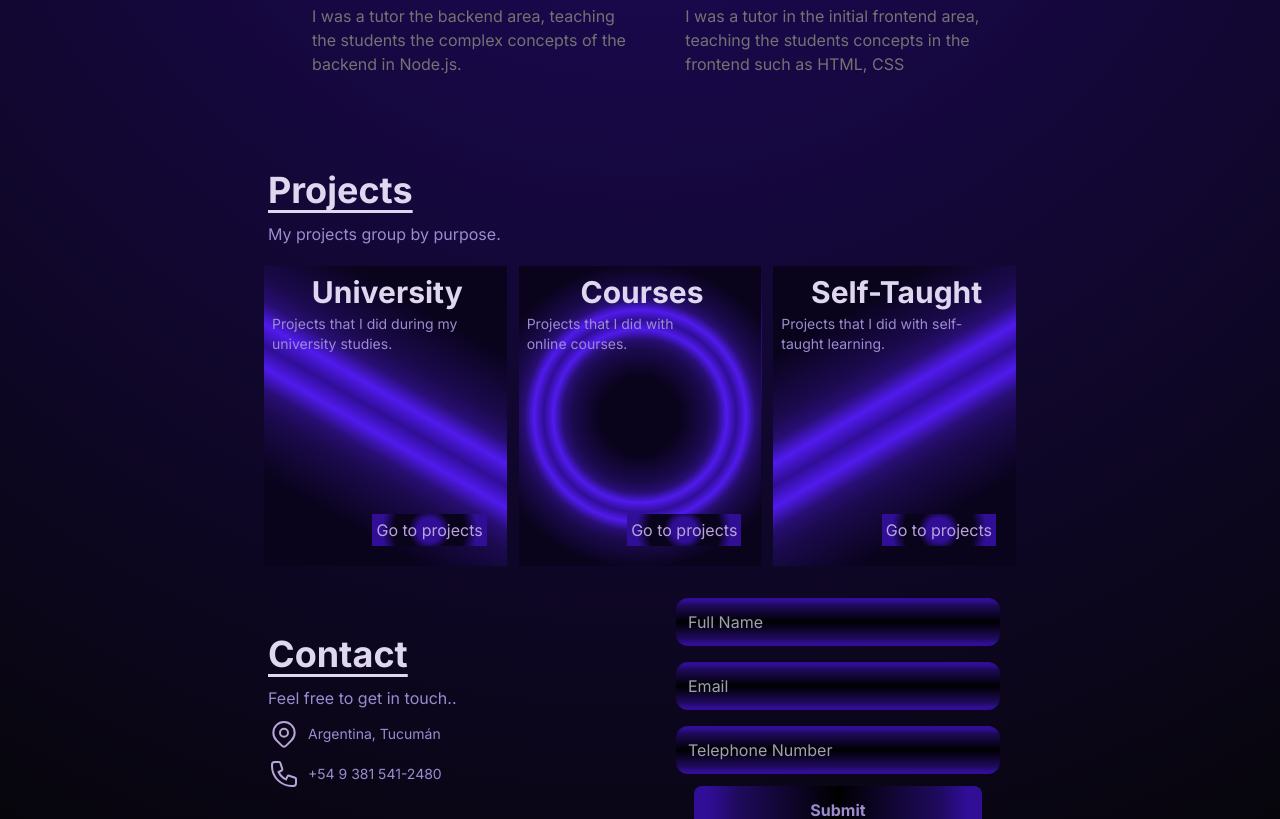
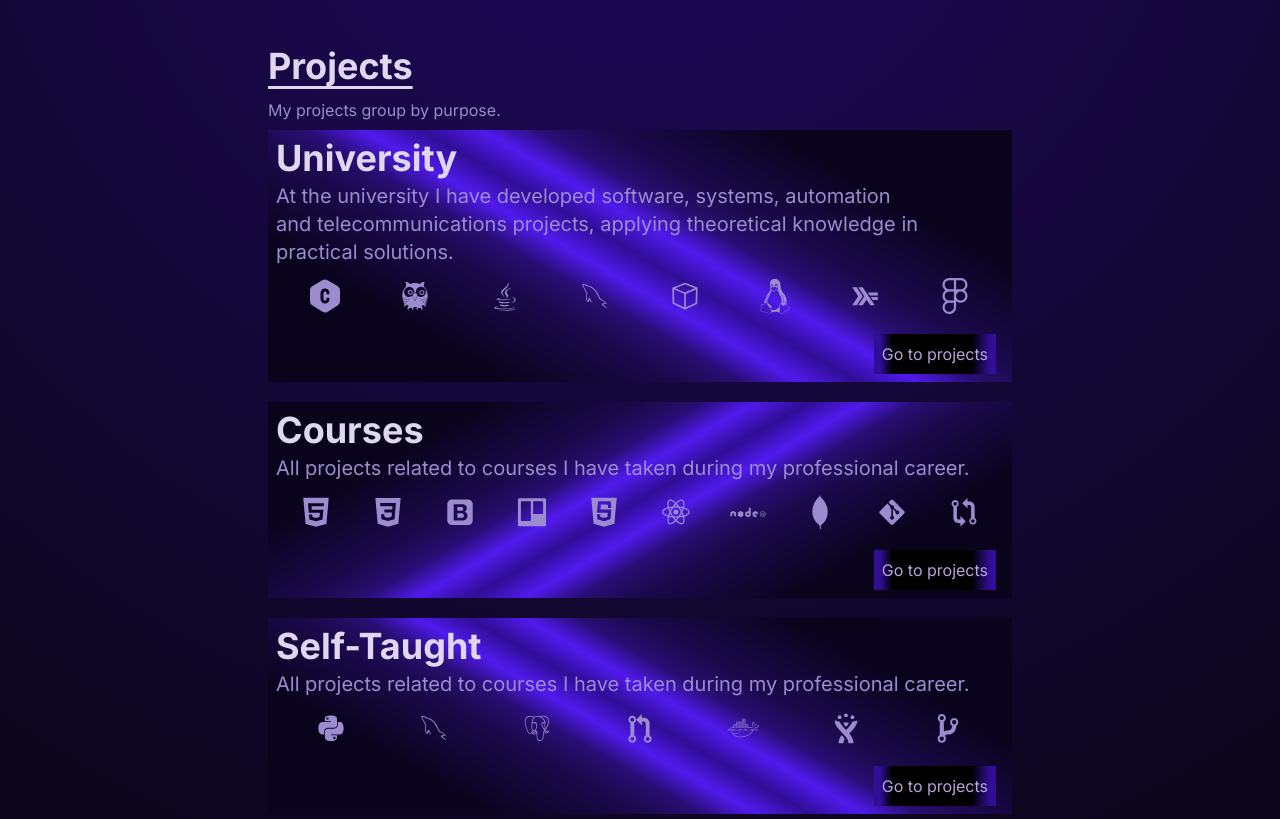
Before and after one commit to FranprzDev/Portfolio-FprzDev, a Next.js app: page / in a window 1280 px wide. Shown: the part 1608-2427 px from the top of the page. Built offline with nearby package versions, Linux system fonts and the light colour scheme.

Commit message:
Add new things, change card projects, change the smooth, change the paddings & margins

```diff
--- a/package.json
+++ b/package.json
@@ -12,7 +12,8 @@
     "next": "14.2.4",
     "react": "^18",
     "react-dom": "^18",
-    "react-icons": "^5.2.1"
+    "react-icons": "^5.2.1",
+    "swiper": "^11.1.4"
   },
   "devDependencies": {
     "eslint": "^8.57.0",
--- a/src/app/Components/Contact.jsx
+++ b/src/app/Components/Contact.jsx
@@ -1,6 +1,6 @@
 function Contact() {
   return (
-    <section className="w-full max-w-3xl flex justify-center">
+    <section className="w-full max-w-3xl flex justify-center" id="contact">
       <article className="grid grid-cols-1 md:grid-cols-2 w-full">
         <div className="pl-3 sm:rounded-lg md:flex md:flex-col md:justify-center lg:auto-cols-max">
           {/* Pate del Contacto */}
--- a/src/app/Components/Education.jsx
+++ b/src/app/Components/Education.jsx
@@ -17,7 +17,7 @@ function Education() {
               university.
             </p>
           </div>
-          <div className="flex flex-col justify-center divide-y divide-slate-200 [&>*]:py-16">
+          <div className="flex flex-col justify-center divide-y divide-slate-200 [&>*]:py-4">
             <div className="w-full max-w-3xl mx-auto">
               <div className="pr-3 space-y-8 relative before:absolute before:inset-0 before:ml-5 before:-translate-x-px md:before:mx-auto md:before:translate-x-0 before:h-full before:w-0.5 before:bg-gradient-to-b before:from-transparent before:via-slate-300 before:to-transparent">
                 <div className="relative flex items-center justify-between md:justify-normal md:odd:flex-row-reverse group is-active">
--- a/src/app/Components/LaboralExperience.jsx
+++ b/src/app/Components/LaboralExperience.jsx
@@ -5,7 +5,7 @@ function LaboralExperience() {
   return (
     <section className="w-full flex justify-center mb-3">
       <div className="w-full flex max-w-3xl justify-center items-start flex-col pl-3">
-        <article className="pb-4">
+        <article className="pb-2 lg:pb-0">
           <h2 className="text-4xl text-first text-start underline underline-offset-[7px] font-bold inline-block">
             Laboral Experience
           </h2>
@@ -13,8 +13,8 @@ function LaboralExperience() {
             Here you can see my laboral experience.
           </p>
         </article>
-        <div className="pt-2 mt-3 lg:h-[300px] flex items-center md:pl-3">
-          <ol class="border-s border-first lg:flex lg:justify-center lg:gap-6 lg:border-s-0 lg:border-t md:ml-2">
+        <div className="pt-2 mt-3 md:pt-0 md:mt-0 lg:h-[300px] flex items-center md:pl-3">
+          <ol className="border-s border-first lg:flex lg:justify-center lg:gap-6 lg:border-s-0 lg:border-t md:ml-2">
             <ListItemExperience
               date={"November 2023 - May 2024"}
               job={"Advanced Backend Tutor"}
--- a/src/app/Components/Navbar.jsx
+++ b/src/app/Components/Navbar.jsx
@@ -85,7 +85,7 @@ function Navbar() {
         >
           <li>
             <a
-              href="#"
+              href="#education"
               className="text-sm text-first hover:text-third underline-animation flex justify-center items-center gap-3"
             >
               About
@@ -93,7 +93,7 @@ function Navbar() {
           </li>
           <li>
             <a
-              href="#"
+              href="#projects"
               className="text-sm text-first hover:text-third underline-animation flex justify-center items-center gap-3"
             >
               Projects
@@ -101,7 +101,7 @@ function Navbar() {
           </li>
           <li>
             <a
-              href="#"
+              href="#contact"
               className="text-sm text-first hover:text-third underline-animation flex justify-center items-center gap-3"
             >
               Contact
--- a/src/app/Components/Projects.jsx
+++ b/src/app/Components/Projects.jsx
@@ -1,58 +1,109 @@
+import { TbHexagonLetterCFilled } from "react-icons/tb";
+import {
+  DiBootstrap,
+  DiCss3,
+  DiProlog,
+  DiPython,
+  DiReact,
+  DiNodejs,
+  DiMongodb,
+  DiMysql,
+  DiJava,
+  DiJavascript,
+  DiHtml5,
+  DiNetbeans,
+  DiLinux,
+  DiHaskell,
+  DiGithub,
+  DiGitPullRequest,
+  DiGitMerge,
+  DiGitCompare,
+  DiGitBranch,
+  DiGit,
+  DiDocker,
+  DiDatabase,
+  DiPostgresql,
+  DiAtlassian,
+  DiTrello,
+  DiJira,
+} from "react-icons/di";
+import { FaFigma } from "react-icons/fa6";
+import Link from "next/link";
+
+import { ProjectsArray } from "../Constants/Projects";
+
 function Projects() {
   return (
     <section className="w-full flex justify-center" id="projects">
       <div className="w-full flex max-w-3xl justify-center items-start flex-col ">
-        <article className="pl-3 inline pb-5">
+        <article className="pl-3 inline pb-2">
           <h2 className="text-4xl text-first text-start underline underline-offset-[7px] font-bold inline-block">
             Projects
           </h2>
           <p className="pt-3 text-third">My projects group by purpose.</p>
         </article>
 
-        <article className="flex flex-col justify-center gap-3 px-2 w-full md:h-[400px] lg:h-[300px] lg:flex lg:flex-row lg:justify-center">
-        <div className="relative col-span-12 xl:w-[400px] lg:col-span-4 bg-project-end h-[200px] md:h-[300px] inline-block">
-            <div className="absolute inset-0 bg-project-first backdrop-blur-lg"></div>
-            <h3 className="relative text-3xl text-center text-first font-bold mt-2 pl-1">
-              University
-            </h3>
-            <p className="relative text-sm text-start font-italic text-third mt-1 text-pretty pl-2">
-              Projects that I did during my university studies.
-            </p>
-            <a
-            href="/Project?type=University"
-            className="absolute bg-project-button text-second hover:text-first right-5 bottom-5 z-2 font-italic rounded-50 p-1">
-              Go to projects
-            </a>
-          </div>
-          <div className="relative col-span-12 xl:w-[400px] lg:col-span-4 bg-project-end h-[200px] md:h-[300px] inline-block">
-            <div className="absolute inset-0 bg-project-middle backdrop-blur-lg"></div>
-            <h3 className="relative text-3xl text-center text-first font-bold mt-2 pl-1">
-              Courses
-            </h3>
-            <p className="relative text-sm text-start font-italic text-third mt-1 text-pretty pl-2">
-              Projects that I did with online courses.
-            </p>
-            <a
-            href="/Project?type=Courses"
-            className="absolute bg-project-button text-second hover:text-first right-5 bottom-5 z-2 font-italic rounded-50 p-1">
-              Go to projects
-            </a>
-          </div>
-          <div className="relative col-span-12 xl:w-[400px] lg:col-span-4 bg-project-end h-[200px] md:h-[300px] inline-block">
-            <div className="absolute inset-0 bg-project-end backdrop-blur-lg"></div>
-            <h3 className="relative text-3xl text-center text-first font-bold mt-2 pl-1">
-              Self-Taught
-            </h3>
-            <p className="relative text-sm text-start font-italic text-third mt-1 text-pretty pl-2">
-              Projects that I did with self-taught learning.
-            </p>
-            <a
-            href="/Project?type=SelfTaught"
-            className="absolute bg-project-button text-second hover:text-first right-5 bottom-5 z-2 font-italic rounded-50 p-1">
-              Go to projects
-            </a>
-          </div>
-        </article>
+        <section className="w-full flex flex-col justify-cente align-items-center gap-2 max-w-3xl sm:gap-5">
+          {ProjectsArray.map((item, index) => (
+            <article className={`mx-3 ${
+              index % 2 == 0 ? "bg-project-first" : "bg-project-end"
+            }`} key={index}>
+              <h3 className="relative text-pretty text-lg sm:text-xl text-start text-first font-bold mt-2 pl-2 md:text-3xl lg:text-4xl md:text-balance">
+                {item?.nameEN ? item?.nameEN : "Project"}
+              </h3>
+              <p className="relative text-sm text-start text-pretty font-italic text-third mt-1 pl-2 md:text-lg lg:text-xl">
+                {item?.descriptionEN ? item?.descriptionEN : "Description"}
+              </p>
+
+              <div className="w-full px-3 py-3 flex justify-around">
+                {
+                  item.nameEN === "University" ? (
+                    <>
+                      <TbHexagonLetterCFilled className="text-2xl lg:text-3xl xl:text-4xl text-third hover:text-first" />
+                      <DiProlog className="text-2xl text-third hover:text-first lg:text-3xl xl:text-4xl" />
+                      <DiJava className="text-2xl text-third hover:text-first lg:text-3xl xl:text-4xl" />
+                      <DiMysql className="text-2xl text-third hover:text-first lg:text-3xl xl:text-4xl" />
+                      <DiNetbeans className="text-2xl text-third hover:text-first lg:text-3xl xl:text-4xl" />
+                      <DiLinux className="text-2xl text-third hover:text-first lg:text-3xl xl:text-4xl" />
+                      <DiHaskell className="text-2xl text-third hover:text-first lg:text-3xl xl:text-4xl" />
+                      <FaFigma className="text-2xl text-third hover:text-first lg:text-3xl xl:text-4xl" />
+                    </>
+                  ) : item.nameEN === "Courses" ? (
+                    <>
+                      <DiHtml5 className="text-2xl text-third hover:text-first lg:text-3xl xl:text-4xl" />
+                      <DiCss3 className="text-2xl text-third hover:text-first lg:text-3xl xl:text-4xl" />
+                      <DiBootstrap className="text-2xl text-third hover:text-first lg:text-3xl xl:text-4xl" />
+                      <DiTrello className="text-2xl text-third hover:text-first lg:text-3xl xl:text-4xl" />
+                      <DiJavascript className="text-2xl text-third hover:text-first lg:text-3xl xl:text-4xl" />
+                      <DiReact className="text-2xl text-third hover:text-first lg:text-3xl xl:text-4xl" />
+                      <DiNodejs className="text-2xl text-third hover:text-first lg:text-3xl xl:text-4xl" />
+                      <DiMongodb className="text-2xl text-third hover:text-first lg:text-3xl xl:text-4xl" />
+                      <DiGit className="text-2xl text-third hover:text-first lg:text-3xl xl:text-4xl" />
+
+                      <DiGitCompare className="text-2xl text-third hover:text-first lg:text-3xl xl:text-4xl" />
+                    </>
+                  ) : (
+                    <>
+                      <DiPython className="text-2xl text-third hover:text-first lg:text-3xl xl:text-4xl" />
+                      <DiMysql className="text-2xl text-third hover:text-first lg:text-3xl xl:text-4xl" />
+                      <DiPostgresql className="text-2xl text-third hover:text-first lg:text-3xl xl:text-4xl" />
+                      <DiGitPullRequest className="text-2xl text-third hover:text-first lg:text-3xl xl:text-4xl" />
+                      <DiDocker className="text-2xl text-third hover:text-first lg:text-3xl xl:text-4xl" />
+                      <DiJira className="text-2xl text-third hover:text-first lg:text-3xl xl:text-4xl" />
+                      <DiGitBranch className="text-2xl text-third hover:text-first lg:text-3xl xl:text-4xl" />
+                    </>
+                  )
+                }
+              </div>
+
+              <div className="w-full flex justify-end pr-4">
+                <Link
+                className="bg-project-button text-second hover:text-first font-italic rounded-50 p-2 my-2"
+                href={`/Project?type=${item.nameEN}`}>Go to projects</Link>
+              </div>
+            </article>
+          ))}
+        </section>
       </div>
     </section>
   );
--- a/src/app/Constants/Projects.js
+++ b/src/app/Constants/Projects.js
@@ -66,7 +66,7 @@ const Courses = {
 }
 
 const SelfTaught = {
-    nameEN: "SelfTaught",
+    nameEN: "Self-Taught",
     nameES: "Autodidácta / Personal",
     descriptionEN: "All projects related to courses I have taken during my professional career.",
     descriptionES: "Todos los proyectos relacionados a cursos que fui realizando durante mi trayectoria profesional",
@@ -88,7 +88,7 @@ const SelfTaught = {
     ]
 }
 
-export const Projects = [
+export const ProjectsArray = [
     University,
     Courses,
     SelfTaught
--- a/src/app/globals.css
+++ b/src/app/globals.css
@@ -193,10 +193,7 @@ body {
 
 .bg-project-button {
   background: rgb(48, 14, 150);
-  background: -moz-radial-gradient(circle, rgba(48, 14, 150, 1) 20%, rgba(9, 3, 27, 1) 35%, rgba(9, 3, 27, 1) 47%, rgba(9, 3, 27, 1) 60%, rgba(48, 14, 150, 1) 80%);
-  background: -webkit-radial-gradient(circle, rgba(48, 14, 150, 1) 20%, rgba(9, 3, 27, 1) 35%, rgba(9, 3, 27, 1) 47%, rgba(9, 3, 27, 1) 60%, rgba(48, 14, 150, 1) 80%);
-  background: radial-gradient(circle, rgba(48, 14, 150, 1) 20%, rgba(9, 3, 27, 1) 35%, rgba(9, 3, 27, 1) 47%, rgba(9, 3, 27, 1) 60%, rgba(48, 14, 150, 1) 80%);
-  filter: progid:DXImageTransform.Microsoft.gradient(startColorstr="#300e96", endColorstr="#300e96", GradientType=1);
+  background: linear-gradient(90deg, rgba(48, 14, 150, 1) 5%, rgba(0, 0, 0, 1) 15%, rgba(0, 0, 0, 1) 50%, rgba(0, 0, 0, 1) 80%, rgba(48, 14, 150, 1) 95%);
 }
 
 .bg-input {
@@ -226,8 +223,90 @@ body {
   filter: progid:DXImageTransform.Microsoft.gradient(startColorstr="#300e96", endColorstr="#000000", GradientType=1);
 }
 
-.slit-in-vertical{-webkit-animation:slit-in-vertical .45s ease-out both;animation:slit-in-vertical .45s ease-out both}
-@-webkit-keyframes slit-in-vertical{0%{-webkit-transform:translateZ(-800px) rotateY(90deg);transform:translateZ(-800px) rotateY(90deg);opacity:0}54%{-webkit-transform:translateZ(-160px) rotateY(87deg);transform:translateZ(-160px) rotateY(87deg);opacity:1}100%{-webkit-transform:translateZ(0) rotateY(0);transform:translateZ(0) rotateY(0)}}@keyframes slit-in-vertical{0%{-webkit-transform:translateZ(-800px) rotateY(90deg);transform:translateZ(-800px) rotateY(90deg);opacity:0}54%{-webkit-transform:translateZ(-160px) rotateY(87deg);transform:translateZ(-160px) rotateY(87deg);opacity:1}100%{-webkit-transform:translateZ(0) rotateY(0);transform:translateZ(0) rotateY(0)}}
+.slit-in-vertical {
+  -webkit-animation: slit-in-vertical .45s ease-out both;
+  animation: slit-in-vertical .45s ease-out both
+}
 
-.flip-horizontal-bottom{-webkit-animation:flip-horizontal-bottom .4s cubic-bezier(.455,.03,.515,.955) both;animation:flip-horizontal-bottom .4s cubic-bezier(.455,.03,.515,.955) both}
-@-webkit-keyframes flip-horizontal-bottom{0%{-webkit-transform:rotateX(0);transform:rotateX(0)}100%{-webkit-transform:rotateX(-180deg);transform:rotateX(-180deg)}}@keyframes flip-horizontal-bottom{0%{-webkit-transform:rotateX(0);transform:rotateX(0)}100%{-webkit-transform:rotateX(-180deg);transform:rotateX(-180deg)}}
+@-webkit-keyframes slit-in-vertical {
+  0% {
+    -webkit-transform: translateZ(-800px) rotateY(90deg);
+    transform: translateZ(-800px) rotateY(90deg);
+    opacity: 0
+  }
+
+  54% {
+    -webkit-transform: translateZ(-160px) rotateY(87deg);
+    transform: translateZ(-160px) rotateY(87deg);
+    opacity: 1
+  }
+
+  100% {
+    -webkit-transform: translateZ(0) rotateY(0);
+    transform: translateZ(0) rotateY(0)
+  }
+}
+
+@keyframes slit-in-vertical {
+  0% {
+    -webkit-transform: translateZ(-800px) rotateY(90deg);
+    transform: translateZ(-800px) rotateY(90deg);
+    opacity: 0
+  }
+
+  54% {
+    -webkit-transform: translateZ(-160px) rotateY(87deg);
+    transform: translateZ(-160px) rotateY(87deg);
+    opacity: 1
+  }
+
+  100% {
+    -webkit-transform: translateZ(0) rotateY(0);
+    transform: translateZ(0) rotateY(0)
+  }
+}
+
+.flip-horizontal-bottom {
+  -webkit-animation: flip-horizontal-bottom .4s cubic-bezier(.455, .03, .515, .955) both;
+  animation: flip-horizontal-bottom .4s cubic-bezier(.455, .03, .515, .955) both
+}
+
+@-webkit-keyframes flip-horizontal-bottom {
+  0% {
+    -webkit-transform: rotateX(0);
+    transform: rotateX(0)
+  }
+
+  100% {
+    -webkit-transform: rotateX(-180deg);
+    transform: rotateX(-180deg)
+  }
+}
+
+@keyframes flip-horizontal-bottom {
+  0% {
+    -webkit-transform: rotateX(0);
+    transform: rotateX(0)
+  }
+
+  100% {
+    -webkit-transform: rotateX(-180deg);
+    transform: rotateX(-180deg)
+  }
+}
+
+.swiper {
+  width: 80%;
+  height: 70%;
+}
+
+.swiper-slide {
+  display: flex;
+  align-items: center;
+  justify-content: center;
+  border: 1px solid red;
+  border-radius: 18px;
+  font-size: 22px;
+  font-weight: bold;
+  color: blanchedalmond;
+}
--- a/src/app/layout.js
+++ b/src/app/layout.js
@@ -10,7 +10,7 @@ export const metadata = {
 
 export default function RootLayout({ children }) {
   return (
-    <html lang="en, es">
+    <html lang="en, es" className="scroll-smooth">
       <body className={inter.className}>{children}</body>
     </html>
   );
```
Also changed, not shown: src/app/Components/ListItemExperience.jsx (+6 -6 lines), src/app/Project/page.js (+9 -5 lines), src/app/page.js (+8 -3 lines), 1 other file (tests, documents, lock files or other folders).
